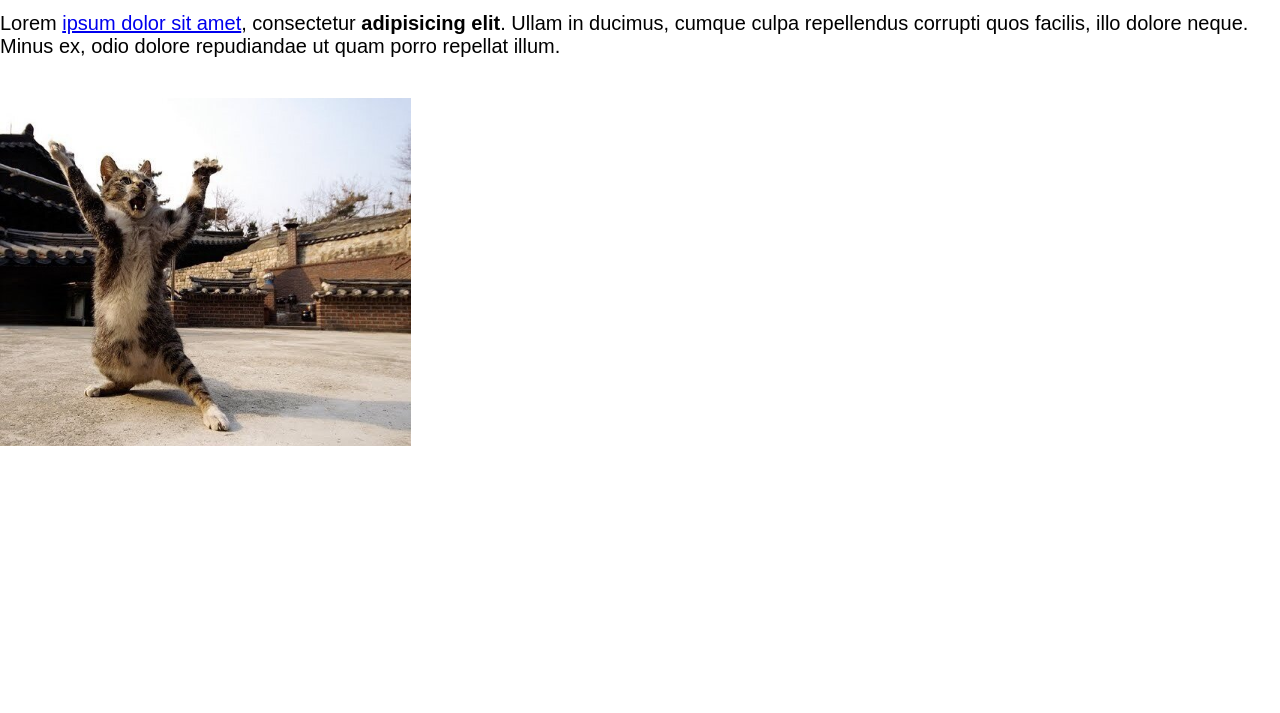
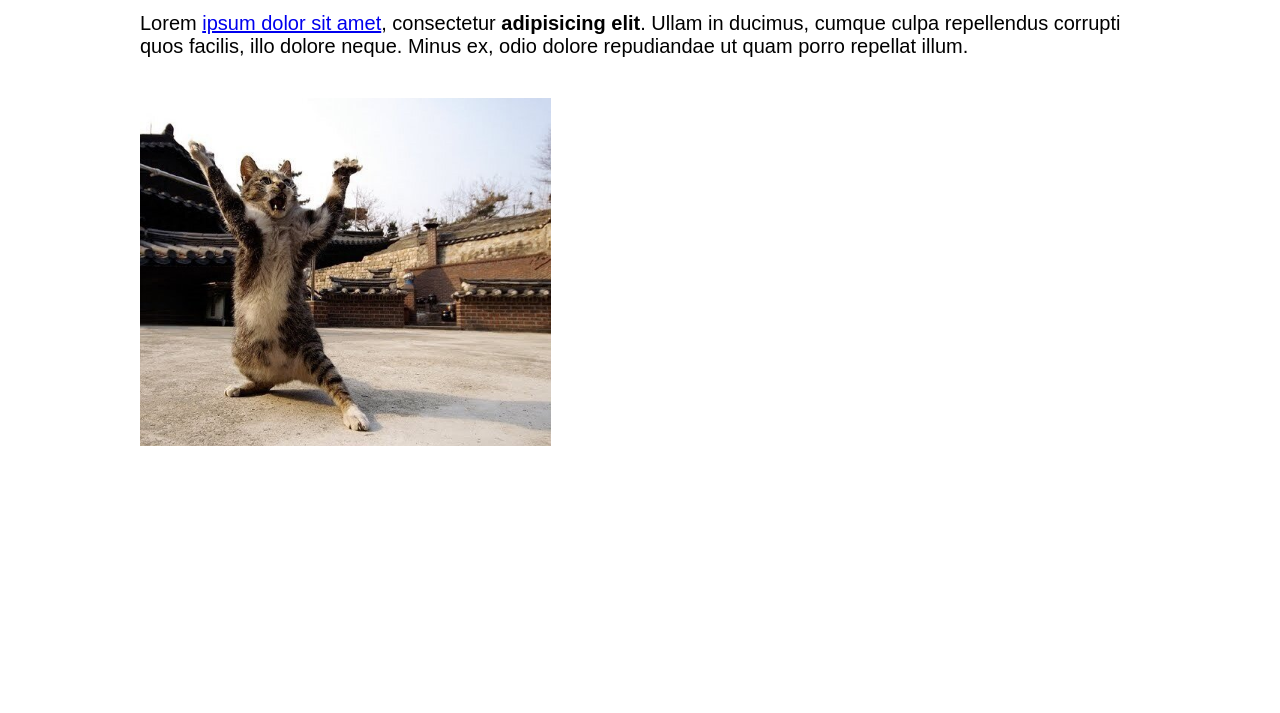
Before and after one commit to tempertemper/bearodriguez, an Eleventy site: page src/site/index.html in a window 1280 px wide. Shown: the part 87-800 px from the top of the page. Built offline with nearby package versions, Linux system fonts and the light colour scheme; Eleventy itself is replaced by a stand-in of ours; files that its build step writes are made by us from their sources.

Commit message:
Centres content

```diff
--- a/src/css/style.css
+++ b/src/css/style.css
@@ -130,4 +130,7 @@ svg {
 body {
   font-family: sans-serif;
   font-size: 125%;
+  max-width: 50em;
+  margin-right: auto;
+  margin-left: auto;
 }
```
